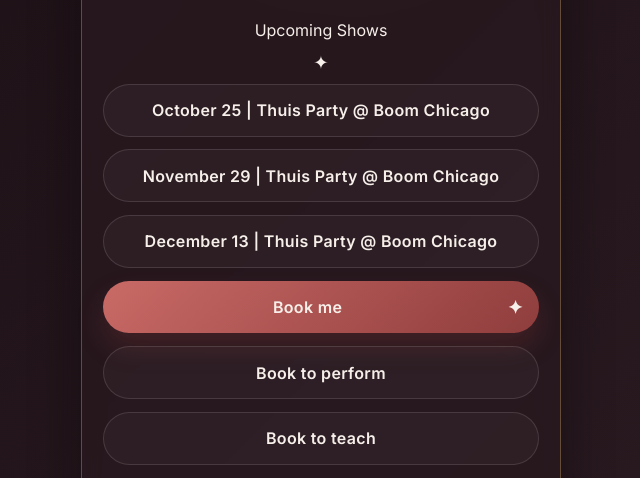
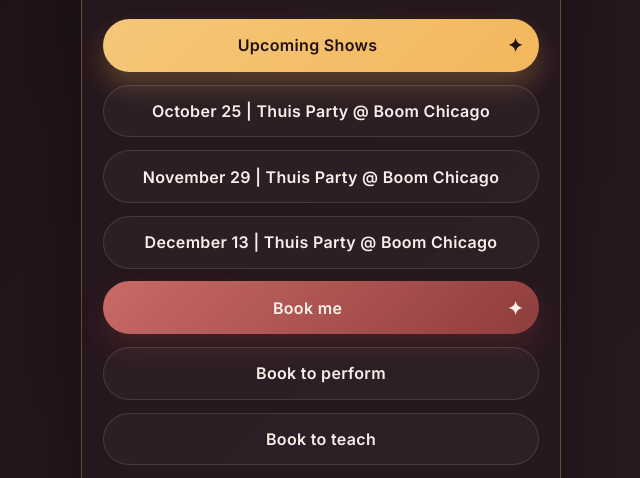
Before and after one commit to yorickvanb/mywebsite, a plain HTML site: page index.html in a window 1280 px wide. Shown: the part 279-757 px from the top of the page, without its empty margins (319-959 px from the left). Drawn offline with nearby package versions, Linux system fonts and the light colour scheme.

Commit message:
fixed button

```diff
--- a/index.html
+++ b/index.html
@@ -33,10 +33,10 @@
         </header>
 
         <nav class="link-stack" aria-label="Main links">
-          <!-- <a class="button primary" href="https://example.com/shows" target="_blank" rel="noreferrer"> -->
+          <div class="button primary">
             <span class="button-label">Upcoming Shows</span>
             <span class="button-arrow" aria-hidden="true">✦</span>
-          <!-- </a> -->
+          </div>
 
           <a class="button secondary" href="https://fareharbor.com/embeds/book/boomchicago/items/321808/availability/1914732002/book" target="_blank" rel="noreferrer">
             <span class="button-label">October 25 | Thuis Party @ Boom Chicago</span>
@@ -50,10 +50,10 @@
             <span class="button-label">December 13 | Thuis Party @ Boom Chicago</span>
           </a>
 
-          <a class="button accent" href="mailto:yorickvanb@gmail.com" target="_blank" rel="noreferrer">
+          <div class="button accent">
             <span class="button-label">Book me</span>
             <span class="button-arrow" aria-hidden="true">✦</span>
-          </a>
+          </div>
 
           <a class="button secondary" href="mailto:yorickvanb@gmail.com" target="_blank" rel="noreferrer">
             <span class="button-label">Book to perform</span>
```
Also changed, not shown: 1 other file.
